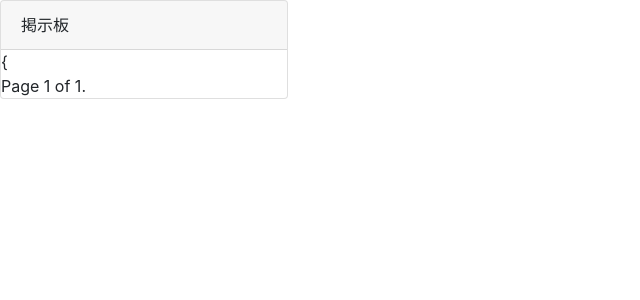
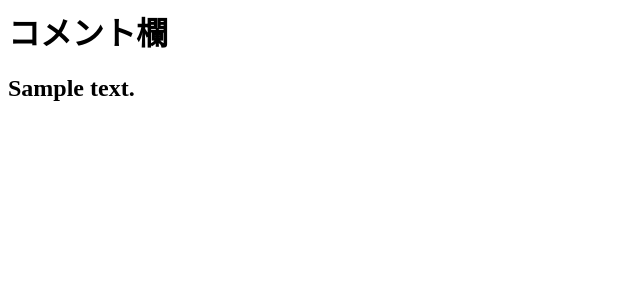
Before and after one commit to tabira2382/django_training, a Django app: template myproject/myapp/templates/myapp/detail.html in a window 1280 px wide. Shown: the top 300 px of the page, without its empty margins (0-640 px from the left). Run offline with Django 3.2, Linux system fonts and the light colour scheme; tables that the repository leaves empty hold one stand-in row (values such as "Sample post"); the template is opened without the code that fills it: values that come from a table or form of the project are taken from there, most other values are stand-ins (such as "Sample title", 1, 10 or a date in 2020); some libraries are stand-ins or nearby versions.

Commit message:
初期画面に表示されたタイトルをクリックするとページ遷移をしてコメント画面でコメントを一覧表示(修正しました)

```diff
--- a/myproject/myapp/templates/myapp/base.html
+++ b/myproject/myapp/templates/myapp/base.html
@@ -11,28 +11,9 @@
 
     <title>Hello, world!</title>
 </head>
-<body>
-<div class="card" style="width: 18rem;">
-    <div class="card-header">
-        掲示板
-    </div>
-    {% block content %}
-    {% endblock %}
-    <div class="pagination">
-    <span class="step-links">
-        {% if page_obj.has_previous %}
-            <a href="?page=1">&laquo; first</a>
-            <a href="?page={{ page_obj.previous_page_number }}">previous</a>
-        {% endif %}
 
-        <span class="current">
-            Page {{ page_obj.number }} of {{ page_obj.paginator.num_pages }}.
-        </span>
+{% block content %}
+{% endblock %}
 
-        {% if page_obj.has_next %}
-            <a href="?page={{ page_obj.next_page_number }}">next</a>
-            <a href="?page={{ page_obj.paginator.num_pages }}">last &raquo;</a>
-        {% endif %}
-    </span>
-    </div>
+</div>
 </html>
--- a/myproject/myapp/templates/myapp/detail.html
+++ b/myproject/myapp/templates/myapp/detail.html
@@ -1,6 +1,6 @@
-{% extends 'myapp/base.html' %}
-
-{% block content %}
-{
-
-{% endblock %}
+<div class="jumbotron">
+    <h1>コメント欄</h1>
+    {% for item in post.post_comment_set.all %}
+    <h2>{{ item.comment}}</h2>
+    {% endfor%}
+</div>
--- a/myproject/myapp/views.py
+++ b/myproject/myapp/views.py
@@ -1,6 +1,6 @@
 from django.views.generic import ListView, DetailView
 
-from .models import Post, Post_comment
+from .models import Post
 
 
 class Index(ListView):
@@ -11,4 +11,4 @@ class Index(ListView):
 
 class Detail(DetailView):
     template_name = 'myapp/detail.html'
-    model = Post_comment
+    model = Post
```
Also changed, not shown: myproject/myapp/templates/myapp/index.html (+23 -1 lines).
